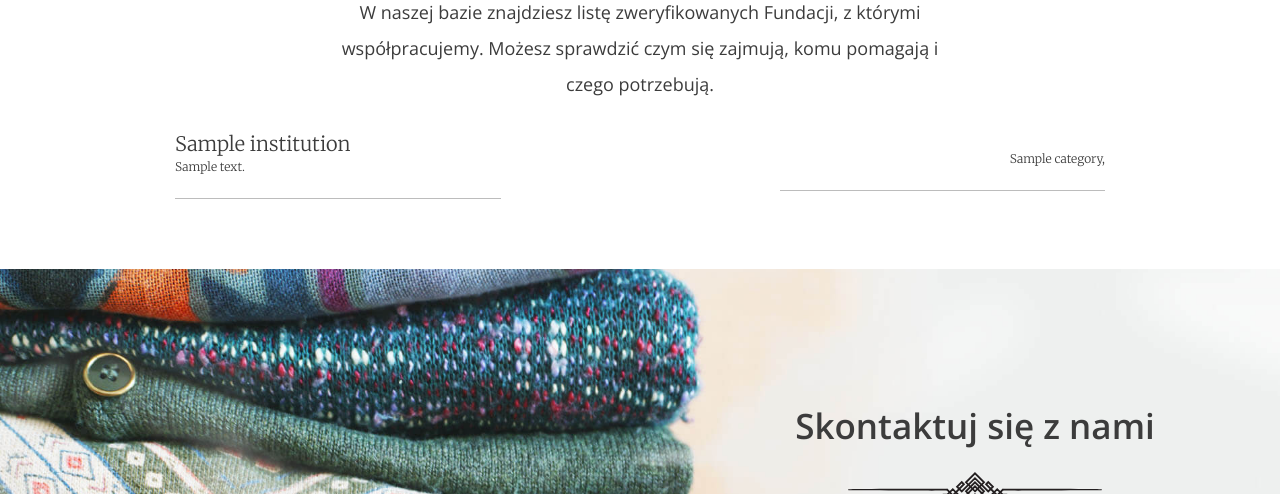
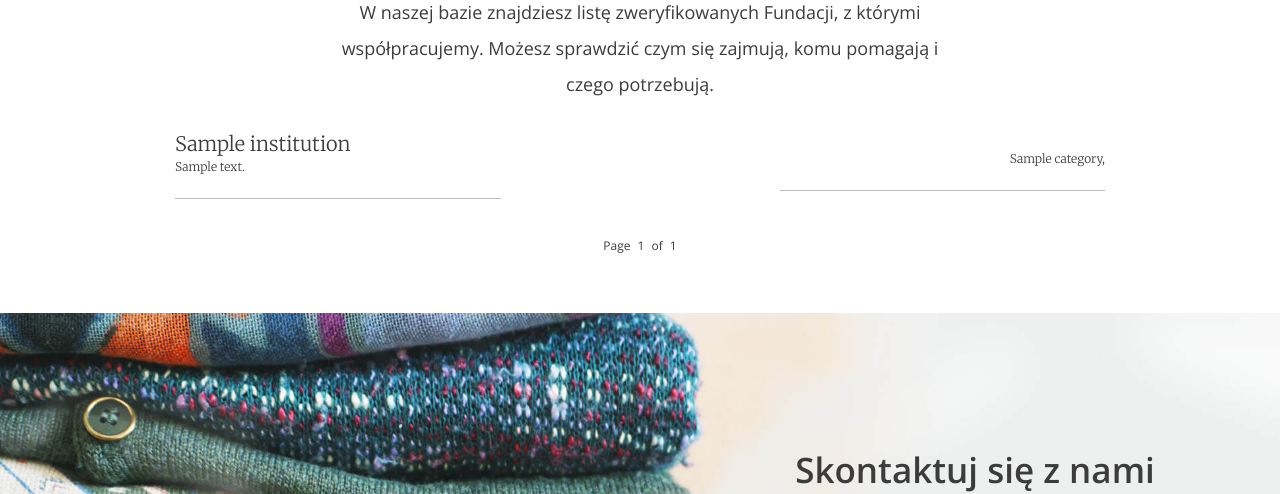
Before and after one commit to Unzajebable/Oddam_w_dobre_rece, a Django app: page / in a window 1280 px wide. Shown: the part 2763-3257 px from the top of the page. Run offline with Django 5.2, Linux system fonts and the light colour scheme; tables that the repository leaves empty hold one stand-in row (values such as "Sample post").

Commit message:
added: user handling, pagination (WIP), dynamic donation form (WIP)

```diff
--- a/OwDR/OwDR/urls.py
+++ b/OwDR/OwDR/urls.py
@@ -5,17 +5,19 @@ from django.contrib.admin.views.decorators import staff_member_required
 from OwDR_app.views import (
     IndexView,
     AddDonationView,
+    AddUserView,
     LoginView,
-    RegisterView,
-    FormConfirmTemp,
+    LogoutView,
+    FormConfirm,
 )
 
 
 urlpatterns = [
     path('admin/', admin.site.urls),
     path('', IndexView.as_view(), name='index'),   # landing page
-    path('accounts/login/', LoginView, name='login'),
-    path('accounts/register/', RegisterView, name='register'),
-    path('add-donation/', AddDonationView, name='add-donation'),
-    path('conf-temp/', FormConfirmTemp, name='conf-temp'), # temp url tbd
+    path('accounts/login/', LoginView.as_view(), name='login'),
+    path('accounts/register/', AddUserView.as_view(), name='register'),
+    path('accounts/logout/', LogoutView.as_view(), name='logout'),
+    path('add-donation/', login_required(AddDonationView), name='add-donation'),
+    path('donation-confirmation/', login_required(FormConfirm), name='dono-conf'),
 ]
--- a/OwDR/OwDR_app/static/css/style.css
+++ b/OwDR/OwDR_app/static/css/style.css
@@ -1499,6 +1499,23 @@ header nav ul li:last-of-type {
           justify-content: center;
 }
 
+.pagination {
+  margin-top: 40px;
+  word-spacing: 0.4rem;
+  font-size: 1.2rem;
+  display: -webkit-box;
+  display: -ms-flexbox;
+  display: flex;
+  -webkit-box-pack: center;
+      -ms-flex-pack: center;
+          justify-content: center;
+}
+
+.currentP {
+  padding-left: 10px;
+  padding-right: 10px;
+}
+
 /* line 101, scss/modules/homepage-sections/_help.scss */
 .help--slides-pagination li {
   margin: 0 8px;
--- a/OwDR/OwDR_app/templates/OwDR_app/index.html
+++ b/OwDR/OwDR_app/templates/OwDR_app/index.html
@@ -6,7 +6,7 @@
 	<meta charset="UTF-8" />
 	<meta name="viewport" content="width=device-width, initial-scale=1.0" />
 	<meta http-equiv="X-UA-Compatible" content="ie=edge" />
-	<title>Document</title>
+	<title>{% block title %}Oddam w Dobre Ręce{% endblock %}</title>
 	<link rel="stylesheet" href="{% static 'css/style.css' %}" />
 </head>
 
@@ -15,18 +15,19 @@
 	<header class="header--main-page">
 		<nav class="container container--70">
 			<ul class="nav--actions">
-				{% if user is not is_authenticated %}
-					<li><a href="{% url 'login' %}" class="btn btn--small btn--without-border">Zaloguj</a></li>
-					<li><a href="{% url 'register' %}" class="btn btn--small btn--highlighted">Załóż konto</a></li>
-				{% else %}
+				{% if user.is_authenticated %}
 					<li class="logged-user">
 						Witaj {{user.first_name}}
 						<ul class="dropdown">
 							<li><a href="#">Profil</a></li>
 							<li><a href="#">Moje zbiórki</a></li>
-							<li><a href="#">Wyloguj</a></li>
+							<li><a href="{% url 'logout' %}">Wyloguj</a></li>
 						</ul>
 					</li>
+
+				{% else %}
+					<li><a href="{% url 'login' %}" class="btn btn--small btn--without-border">Zaloguj</a></li>
+					<li><a href="{% url 'register' %}" class="btn btn--small btn--highlighted">Załóż konto</a></li>
 				{% endif %}
 			</ul>
 
@@ -52,6 +53,7 @@
 	{% endblock %}
 
 	{% block content %} {% endblock %}
+
 	{% block midsection %}
 	<section id="stats" class="stats">
 		<div class="container container--85">
@@ -107,7 +109,6 @@
 		</div>
 		<div class="about-us--image"><img src="{% static 'images/about-us.jpg' %}" alt="People in circle" /></div>
 	</section>
-
 	<section id="help" class="help">
 		<h2>Komu pomagamy?</h2>
 
@@ -121,7 +122,7 @@
 		<div class="help--slides active" data-id="1">
 			<p>W naszej bazie znajdziesz listę zweryfikowanych Fundacji, z którymi współpracujemy. Możesz sprawdzić czym się zajmują, komu pomagają i czego potrzebują.</p>
 			<ul class="help--slides-items">
-				{% for fund in fundacje %}
+				{% for fund in page_f_obj %}
 				<li>
 					<div class="col">
 						<div class="title">{{fund.name}}</div>
@@ -138,21 +139,30 @@
 				</li>
 				{% endfor %}
 			</ul>
-			<!-- Pagination
-        <ul class="help--slides-pagination">
-          <li><a href="#" class="btn btn--small btn--without-border active" data-page="1">1</a></li>
-          <li><a href="#" class="btn btn--small btn--without-border" data-page="2">2</a></li>
-          <li><a href="#" class="btn btn--small btn--without-border" data-page="3">3</a></li>
-        </ul>
-        -->
+			<div class="pagination">
+				<span class="step-links">
+					{% if page_f_obj.has_previous %}
+						<a class="btn btn--small btn--without-border" href="?pagef=1&#help">&laquo; first</a>
+						<a style="margin-right: 10px;" class="btn btn--small btn--without-border" href="?pagef={{ page_f_obj.previous_page_number }}&#help">previous</a>
+					{% endif %}
+
+					<span class="currentP">
+						Page {{ page_f_obj.number }} of {{ page_f_obj.paginator.num_pages }}
+					</span>
+
+					{% if page_f_obj.has_next %}
+						<a style="margin-left: 10px;" class="btn btn--small btn--without-border" href="?pagef={{ page_f_obj.next_page_number }}&#help">next</a>
+						<a class="btn btn--small btn--without-border" href="?pagef={{ page_f_obj.paginator.num_pages }}&#help">last &raquo;</a>
+					{% endif %}
+				</span>
+			</div>
 		</div>
-
 
 		<!-- SLIDE 2 -->
 		<div class="help--slides" data-id="2">
 			<p>W naszej bazie znajdziesz listę zweryfikowanych Organizacji Pozarządowych, z którymi współpracujemy. Możesz sprawdzić czym się zajmują, komu pomagają i czego potrzebują.</p>
 			<ul class="help--slides-items">
-				{% for fund in poza %}
+				{% for fund in page_p_obj %}
 				<li>
 					<div class="col">
 						<div class="title">{{fund.name}}</div>
@@ -170,22 +180,30 @@
 				{% endfor %}
 			</ul>
 
-			<!-- Pagination
-        <ul class="help--slides-pagination">
-          <li><a href="#" class="btn btn--small btn--without-border active" data-page="1">1</a></li>
-          <li><a href="#" class="btn btn--small btn--without-border" data-page="2">2</a></li>
-          <li><a href="#" class="btn btn--small btn--without-border" data-page="3">3</a></li>
-          <li><a href="#" class="btn btn--small btn--without-border" data-page="4">4</a></li>
-          <li><a href="#" class="btn btn--small btn--without-border" data-page="5">5</a></li>
-        </ul>
-        -->
+			<div class="pagination">
+				<span class="step-links">
+					{% if page_p_obj.has_previous %}
+						<a data-id="2" href="?pagep=1&#help">&laquo; first</a>
+						<a data-id="2" href="?pagep={{ page_p_obj.previous_page_number }}&#help">previous</a>
+					{% endif %}
+
+					<span class="currentP">
+						Page {{ page_p_obj.number }} of {{ page_p_obj.paginator.num_pages }}.
+					</span>
+
+					{% if page_p_obj.has_next %}
+						<a data-id="2" href="?pagep={{ page_p_obj.next_page_number }}&#help">next</a>
+						<a data-id="2" href="?pagep={{ page_p_obj.paginator.num_pages }}&#help">last &raquo;</a>
+					{% endif %}
+				</span>
+			</div>
 		</div>
 
 		<!-- SLIDE 3 -->
 		<div class="help--slides" data-id="3">
 			<p>W naszej bazie znajdziesz listę zweryfikowanych Lokalnych Zbiórek, z którymi współpracujemy. Możesz sprawdzić czym się zajmują, komu pomagają i czego potrzebują.</p>
 			<ul class="help--slides-items">
-				{% for fund in lokal %}
+				{% for fund in page_l_obj %}
 				<li>
 					<div class="col">
 						<div class="title">{{fund.name}}</div>
@@ -203,15 +221,26 @@
 				{% endfor %}
 			</ul>
 
-			<!-- Pagination
-        <ul class="help--slides-pagination">
-          <li><a href="#" class="btn btn--small btn--without-border active" data-page="1">1</a></li>
-          <li><a href="#" class="btn btn--small btn--without-border" data-page="2">2</a></li>
-        </ul>
-        -->
+			<div class="pagination">
+				<span class="step-links">
+					{% if page_l_obj.has_previous %}
+						<a href="?pagel=1&#help">&laquo; first</a>
+						<a href="?pagel={{ page_l_obj.previous_page_number }}&#help">previous</a>
+					{% endif %}
+
+					<span class="currentP">
+						Page {{ page_l_obj.number }} of {{ page_l_obj.paginator.num_pages }}.
+					</span>
+
+					{% if page_l_obj.has_next %}
+						<a href="?pagel={{ page_l_obj.next_page_number }}&#help">next</a>
+						<a href="?pagel={{ page_l_obj.paginator.num_pages }}&#help">last &raquo;</a>
+					{% endif %}
+				</span>
+			</div>
 		</div>
 	</section>
-	{% endblock %}
+	{% endblock midsection %}
 	<footer>
 		<div id="contact" class="contact">
 			<h2>Skontaktuj się z nami</h2>
--- a/OwDR/OwDR_app/views.py
+++ b/OwDR/OwDR_app/views.py
@@ -1,8 +1,13 @@
-from django.shortcuts import render
+from django.shortcuts import render, redirect
+from django.urls import reverse_lazy
 from django.views import View
+from django.contrib.auth import login, logout
+from django.views.generic import CreateView, FormView, RedirectView
 from django.core.paginator import Paginator
 from django.contrib.auth.models import User #email as username
+
 from .models import ORG_CHOICE, Category, Institution, Donation
+from .forms import AddUserForm, LoginForm, AddDonationForm
 
 class IndexView(View):
     """
@@ -12,31 +17,90 @@ class IndexView(View):
         template_name = "OwDR_app/index.html"
         orgs_num = Institution.objects.all().count()
         dono_num = Donation.objects.all().count()
-        fundacje = Institution.objects.filter(org_type=1)
-        orgp = Institution.objects.filter(org_type=2)
-        zblok = Institution.objects.filter(org_type=3)
-        # paginator = Paginator(fundacje, 3)    to do
+        # orgp = Institution.objects.filter(org_type=2)
+        # zblok = Institution.objects.filter(org_type=3)
+        paginatorF = Paginator(Institution.objects.filter(org_type=1), 3)
+        page_f_number = request.GET.get("pagef")
+        page_f_obj = paginatorF.get_page(page_f_number)
+        paginatorP = Paginator(Institution.objects.filter(org_type=2), 3)
+        page_p_number = request.GET.get("pagep")
+        page_p_obj = paginatorP.get_page(page_p_number)
+        paginatorL = Paginator(Institution.objects.filter(org_type=3), 3)
+        page_l_number = request.GET.get("pagel")
+        page_l_obj = paginatorL.get_page(page_l_number)
         context = {
             "orgs": orgs_num,
             "donos": dono_num,
-            "fundacje": fundacje,
-            "poza": orgp,
-            "lokal": zblok,
+            "page_f_obj": page_f_obj,
+            "page_p_obj": page_p_obj,
+            "page_l_obj": page_l_obj,
         }
         return render(request, template_name, context)
 
 
 def AddDonationView(request, *args, **kwargs):
-    return render(request, "OwDR_app/form.html")
+    """
+    Creation of a new donation
+    """
+    logged_user = request.user
+    form = AddDonationForm()
+
+    if request.method == 'POST':
+        form = AddDonationForm(request.POST)
+        if form.is_valid():
+            new_dono = form.save(commit=False)
+            new_dono.user = logged_user
+            new_dono.save()
+            return redirect('/donation-confirmation/')
+
+    context = {
+        "form": form,
+    }
+    return render(request, "OwDR_app/form.html", context)
 
 
-def LoginView(request, *args, **kwargs):
-    return render(request, "OwDR_app/login.html")
+class AddUserView(CreateView):
+    """
+    New user creation using CreateView and AddUserForm that inherits from UserCreationForm (all authentication
+    of passwords, usernames, emails etc. handled by Django middlewares) - basically, Django does the heavy lifting here
+    if you provide needed resources based on the documentation
+    """
+    template_name = "OwDR_app/register.html"
+    model = User
+    form_class = AddUserForm
+    success_url = reverse_lazy("login")
 
 
-def RegisterView(request, *args, **kwargs):
-    return render(request, "OwDR_app/register.html")
+class LoginView(FormView):
+    """
+    Login view that logs you if provided with proper credentials
+    """
+    template_name = "OwDR_app/login.html"
+    form_class = LoginForm
+    success_url = reverse_lazy("add-donation")
+
+    def form_valid(self, form):
+        user = form.user
+        login(self.request, user)
+        return super().form_valid(form)
+
+    def form_invalid(self, form):
+        return redirect('/accounts/register/')
+        # response = super().form_invalid(form)
+        # response
 
 
-def FormConfirmTemp(request, *args, **kwargs):
+
+class LogoutView(RedirectView):
+    """
+    Logout view that logs out the user
+    """
+    url = reverse_lazy("index")
+
+    def get(self, request, *args, **kwargs):
+        logout(request)
+        return super().get(request, *args, **kwargs)
+
+
+def FormConfirm(request, *args, **kwargs):
     return render(request, "OwDR_app/form-confirmation.html")
```
Also changed, not shown: OwDR/OwDR_app/forms.py (+35 -2 lines), OwDR/OwDR_app/templates/OwDR_app/form-confirmation.html (+10 -5 lines), OwDR/OwDR_app/templates/OwDR_app/form.html (+9 -6 lines), OwDR/OwDR_app/templates/OwDR_app/login.html (+12 -11 lines), OwDR/OwDR_app/templates/OwDR_app/register.html (+18 -14 lines).
